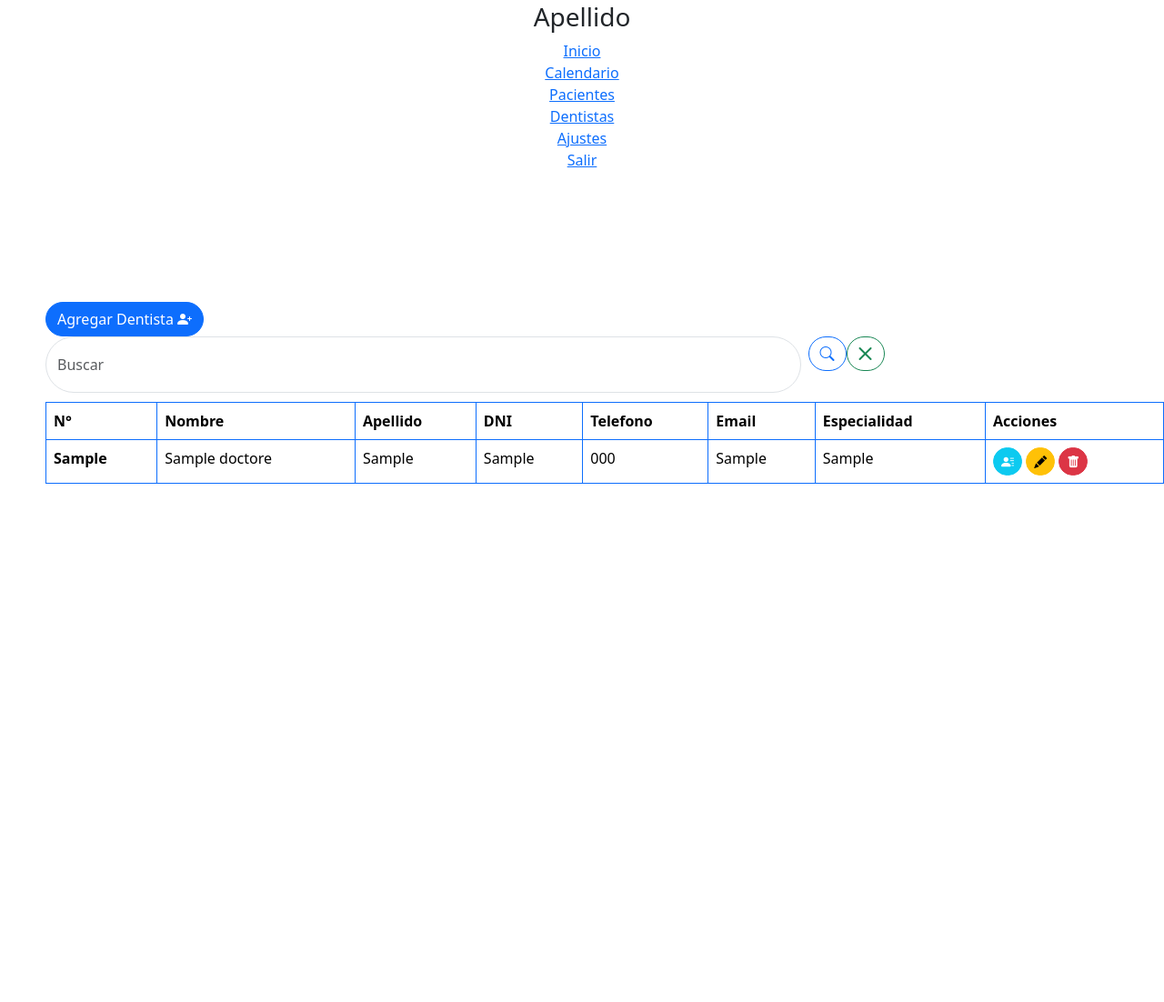
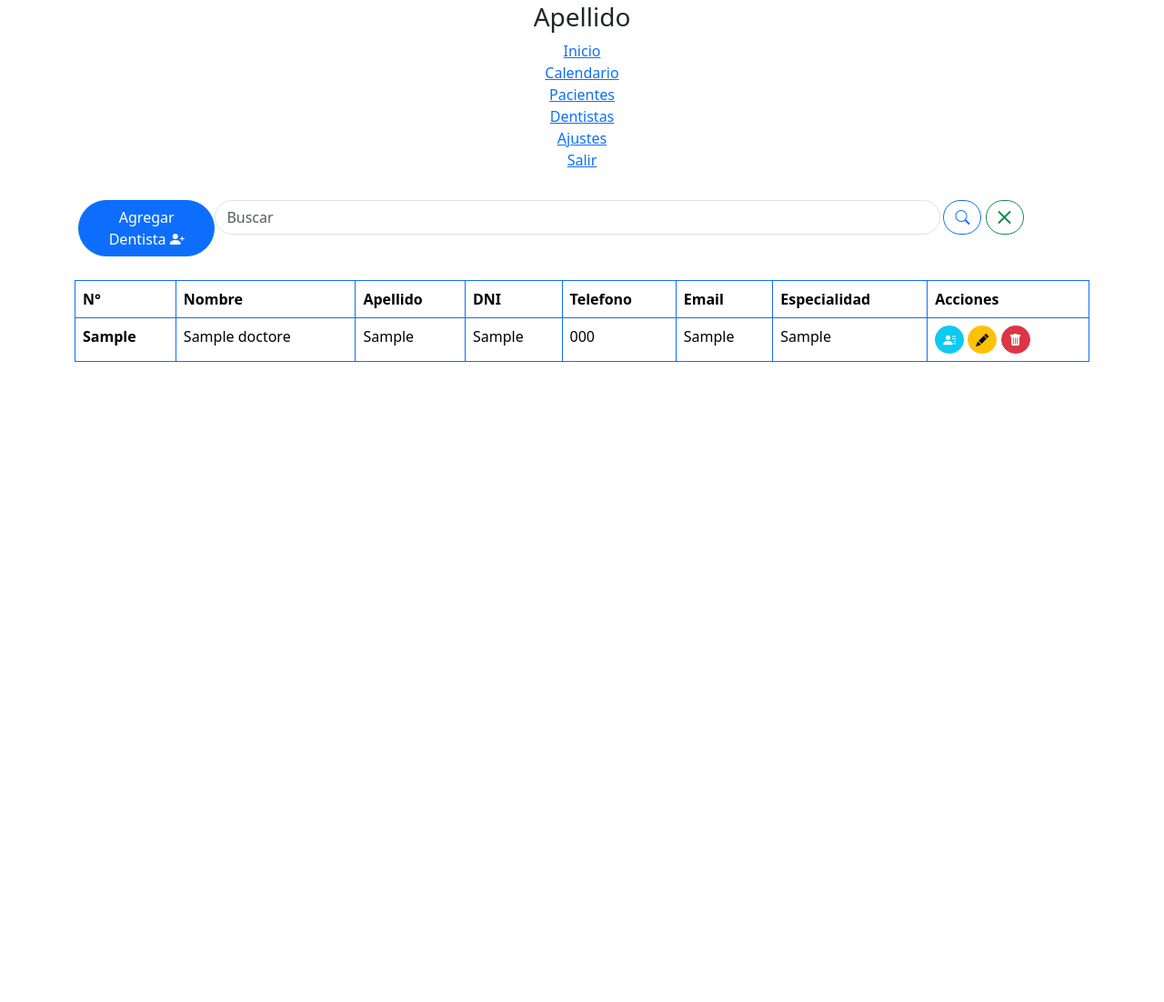
Before and after one commit to PROYECTO-ROJAS/PROYECTOROJAS, a PHP site: page /dentistas.php in a window 1280 px wide. Shown: the part 141-1243 px from the top of the page at 91% size. After the commit the page ends 539 px from the top, so only its background shows below. Run offline with PHP 8.4, Linux system fonts and the light colour scheme; tables that the repository leaves empty or names only in its code hold one stand-in row (values such as "Sample post"); some libraries are stand-ins or nearby versions.

Commit message:
Botones Actualizados

```diff
--- a/AdminPag/VistasAdmin/dentistas.php
+++ b/AdminPag/VistasAdmin/dentistas.php
@@ -102,35 +102,38 @@
       </ul>
 
     </nav>
-    <!--BODY-->
-    <!-- Form Agregar Dentista -->
-    <div style="margin-left:50px">
-    <div style="margin-top:9rem;" >
-    <form class="d-flex">
-              <div class="col-3">
-              <button type="button" class="btn btn-primary" style="border-radius:50px;" data-bs-toggle="modal" data-bs-target="#AgregarPersona">
-                 Agregar Dentista <i class="bi bi-person-plus-fill"></i>
-               </button>
-    </div>
-    </form>
+    <div id="content">
+      <div class="container">
+        <div class="row">
+              <div class="col-md-12 d-flex p-3">
 
-       <!-- Form Filtro -->
-       <div class="col-md-12">
-       <form action="dentistas.php" method="POST">
-       <div class="col-9 d-flex">
-         <input class="form-control me-2"  style="border-radius: 50px;" type="text" name="valueToSearch" placeholder="Buscar"><br><br>
+             <form class="botonResponsive">
+               <div class="col">
+                <button type="button" class="btn btn-primary " style="border-radius:50px;" data-bs-toggle="modal" data-bs-target="#AgregarPersona">
+                  Agregar Dentista <i class="bi bi-person-plus-fill"></i>
+                </button>
+              </div>
+              </form>
 
-         <span class="iconosTool" data-tooltip="Buscar">
-         <button class="btn btn-outline-primary" style="border-radius: 50px;" type="submit" name="search"><i class="bi bi-search"></i></button> <br><br>
+        <!-- Inicio Buscar-->
+       <form action="Dentistas.php" method="POST" style="width:100%" class="d-flex">
+        <div class="col">
+        <input class="form-control me-2 buscador"  style="border-radius: 50px;" type="text" name="valueToSearch" placeholder="Buscar">
+        </div>
+      <div class="col-2 ">
+         <span class="iconosTool" data-tooltip="Buscar" >
+         <button class="btn btn-outline-primary" style="border-radius: 50px; margin-left:3px;" type="submit" name="search"><i class="bi bi-search"></i></button>
          </span>
 
          <span  class="iconosTool" data-tooltip="Borrar Busqueda">
          <a class="btn btn-outline-success" style="border-radius: 50px; margin:auto 0;"  href="dentistas.php"><i class="bi bi-x-lg"></i></a>
          </span>
+    </div>
        </div>
-       <!-- Tabla doctores -->
-       <div style="height: 41.9rem; overflow-y: auto;" >
-       <div class="col-md-12" style="margin-top:10px;">
+<br>
+             <div style="height: 41.9rem; overflow-y: auto;" >
+
+              <div class="col-md-12" style="margin-top:10px;">
             <table class="table  table-bordered border-primary">
                               <thead class="tablacolor">
                                 <tr style="color: rgb(240, 240, 240);">
--- a/AdminPag/VistasAdmin/pacientes.php
+++ b/AdminPag/VistasAdmin/pacientes.php
@@ -107,7 +107,7 @@
 
              <form class="botonResponsive">
                <div class="col">
-                <button type="button" class="btn btn-success btn-sm" style="border-radius:50px;" data-bs-toggle="modal" data-bs-target="#AgregarPersona">
+                <button type="button" class="btn btn-success" style="border-radius:50px;" data-bs-toggle="modal" data-bs-target="#AgregarPersona">
                   Agregar Paciente <i class="bi bi-person-plus-fill"></i>
                 </button>
               </div>
@@ -120,7 +120,7 @@
         </div>
       <div class="col-2 ">
          <span class="iconosTool" data-tooltip="Buscar" >
-         <button class="btn btn-outline-primary" style="border-radius: 50px;" type="submit" name="search"><i class="bi bi-search"></i></button>
+         <button class="btn btn-outline-primary" style="border-radius: 50px; margin-left:3px;" type="submit" name="search"><i class="bi bi-search"></i></button>
          </span>
 
          <span  class="iconosTool" data-tooltip="Borrar Busqueda">
```
